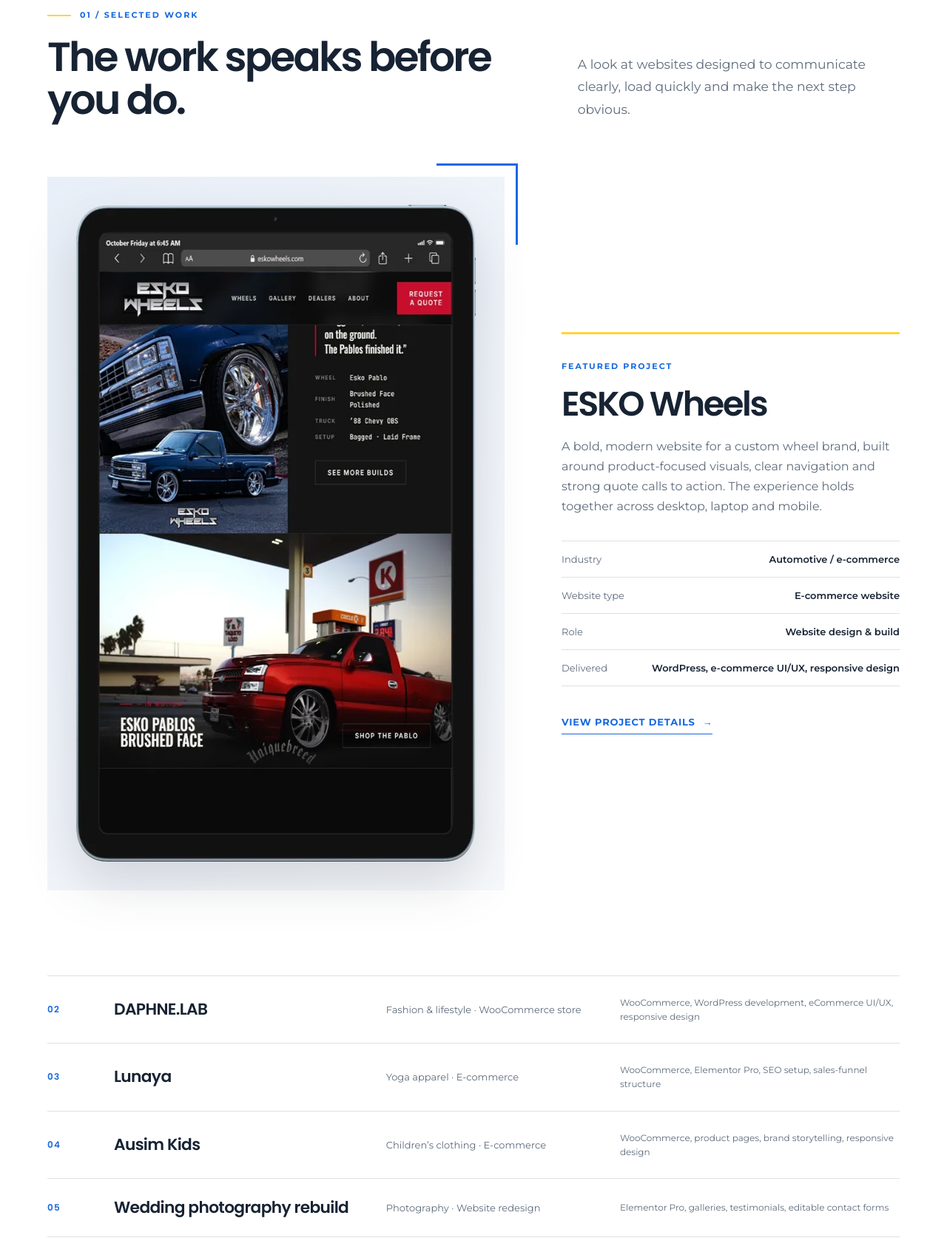
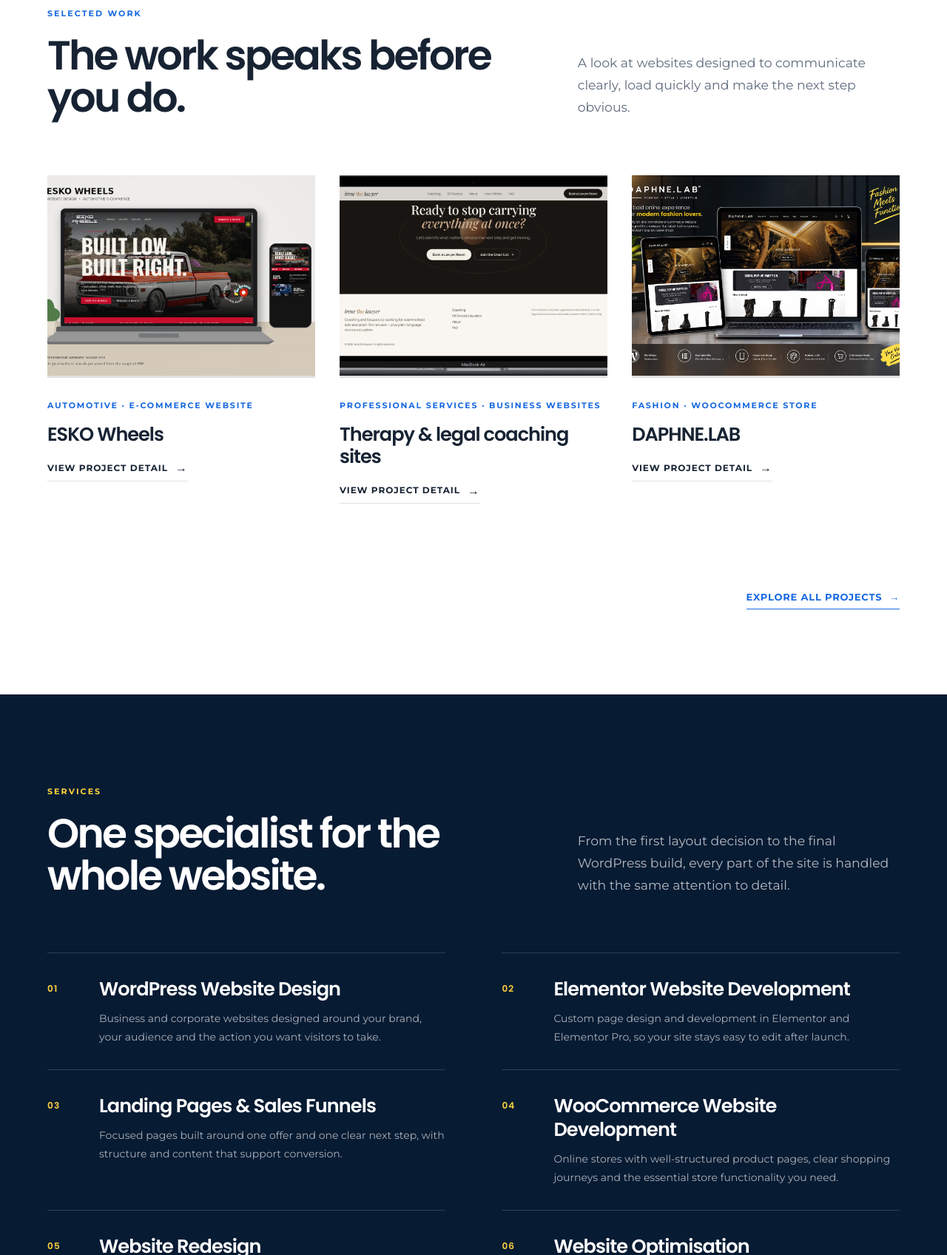
Before and after one commit to Htechdigitalconcept/htech, a plain HTML site: page index.html in a window 1280 px wide. Shown: the part 1103-2800 px from the top of the page at 74% size. Drawn offline with Linux system fonts and the light colour scheme.

Commit message:
Replace home work section with portfolio grid and remove decorative section accents
Co-authored-by: arena-agent <297053741+arena-agent@users.noreply.github.com>

```diff
--- a/assets/css/style.css
+++ b/assets/css/style.css
@@ -34,7 +34,6 @@ ol,ul{padding:0;list-style:none}
 
 /* Type */
 .eyebrow{display:inline-flex;align-items:center;gap:12px;font-size:11px;line-height:1.4;font-weight:700;letter-spacing:.19em;text-transform:uppercase;color:var(--blue)}
-.eyebrow::before{content:"";width:32px;height:2px;background:var(--yellow);flex:none}
 .eyebrow--light{color:var(--yellow)}
 .display{font-family:var(--head);font-weight:600;letter-spacing:-.055em;line-height:.98}
 .section-title{font:600 clamp(36px,4.3vw,62px)/1.04 var(--head);letter-spacing:-.05em}
@@ -93,7 +92,6 @@ ol,ul{padding:0;list-style:none}
 
 /* Home hero */
 .hero{position:relative;overflow:hidden;background:var(--navy);color:var(--white);padding:clamp(150px,16vw,200px) 0 clamp(70px,8vw,110px)}
-.hero::before{content:"";position:absolute;inset:0;background-image:linear-gradient(rgba(255,255,255,.045) 1px,transparent 1px),linear-gradient(90deg,rgba(255,255,255,.045) 1px,transparent 1px);background-size:76px 76px;mask-image:linear-gradient(120deg,rgba(0,0,0,.65),transparent 70%);pointer-events:none}
 .hero::after{content:"";position:absolute;width:520px;height:520px;right:-170px;top:-220px;border-radius:50%;background:radial-gradient(circle,rgba(23,105,224,.34),transparent 68%);pointer-events:none}
 .hero__grid{position:relative;display:grid;grid-template-columns:1.02fr .98fr;gap:clamp(46px,6vw,96px);align-items:center}
 .hero h1{font:600 clamp(48px,6vw,88px)/.97 var(--head);letter-spacing:-.06em;margin:26px 0 28px;max-width:11em}
@@ -101,10 +99,8 @@ ol,ul{padding:0;list-style:none}
 .hero__lede{max-width:36em;font-size:clamp(16px,1.25vw,19px);line-height:1.75;color:rgba(255,255,255,.74)}
 .hero__actions{display:flex;flex-wrap:wrap;gap:14px;margin-top:38px}
 .hero__note{display:flex;align-items:center;gap:12px;margin-top:36px;font-size:12px;letter-spacing:.05em;color:rgba(255,255,255,.54)}
-.hero__note::before{content:"";width:24px;height:1px;background:var(--yellow)}
 .showcase{position:relative;padding:0 0 34px}
 .showcase__main{position:relative;background:#EDF0F5;padding:12px;box-shadow:0 45px 80px -35px rgba(0,0,0,.85)}
-.showcase__main::before{content:"";position:absolute;left:-14px;top:-14px;width:74px;height:74px;border-left:3px solid var(--yellow);border-top:3px solid var(--yellow)}
 .showcase__main img{width:100%;height:auto}
 .showcase__mini{position:absolute;right:-4%;bottom:0;width:32%;background:var(--white);padding:8px;box-shadow:0 26px 50px -18px rgba(0,0,0,.75);transform:rotate(2.5deg)}
 .showcase__mini img{width:100%;height:auto}
@@ -169,9 +165,7 @@ ol,ul{padding:0;list-style:none}
 /* Selected work */
 .feature{display:grid;grid-template-columns:1.15fr .85fr;gap:clamp(36px,6vw,90px);align-items:center}
 .feature__visual{position:relative;padding:clamp(20px,3vw,42px);background:linear-gradient(135deg,#E9EFF8,#F7F9FC)}
-.feature__visual::after{content:"";position:absolute;right:-18px;top:-18px;width:110px;height:110px;border-right:3px solid var(--blue);border-top:3px solid var(--blue)}
 .feature__visual img{width:min(100%,540px);margin-inline:auto;filter:drop-shadow(0 28px 34px rgba(23,35,51,.16))}
-.feature__body{border-top:3px solid var(--yellow);padding-top:28px}
 .feature__tag{font-size:11px;font-weight:700;letter-spacing:.18em;text-transform:uppercase;color:var(--blue)}
 .feature__body h3{font:600 clamp(34px,3.6vw,52px)/1.05 var(--head);letter-spacing:-.05em;margin:14px 0 20px}
 .feature__body p{color:var(--muted);max-width:34em}
@@ -244,7 +238,6 @@ ol,ul{padding:0;list-style:none}
 .about-preview h2{font:600 clamp(36px,4vw,56px)/1.05 var(--head);letter-spacing:-.05em;margin-bottom:24px}
 .about-preview p{color:var(--muted);max-width:36em;margin-bottom:32px}
 .portrait-frame{position:relative;aspect-ratio:2/3;display:grid;place-items:center;overflow:hidden;background:var(--navy)}
-.portrait-frame::after{content:"";position:absolute;inset:16px;border:1px solid rgba(255,255,255,.18);z-index:3;pointer-events:none}
 .portrait-frame img{position:absolute;inset:0;width:100%;height:100%;object-fit:cover;object-position:center top;z-index:2}
 
 /* Final CTA + footer */
@@ -264,7 +257,6 @@ ol,ul{padding:0;list-style:none}
 
 /* Interior page heroes */
 .page-hero{position:relative;overflow:hidden;background:var(--navy);color:var(--white);padding:clamp(150px,16vw,200px) 0 clamp(70px,8vw,110px)}
-.page-hero::before{content:"";position:absolute;inset:0;background-image:linear-gradient(rgba(255,255,255,.04) 1px,transparent 1px),linear-gradient(90deg,rgba(255,255,255,.04) 1px,transparent 1px);background-size:76px 76px;mask-image:linear-gradient(120deg,rgba(0,0,0,.7),transparent 70%);pointer-events:none}
 .page-hero .wrap{position:relative}
 .page-hero h1{font:600 clamp(52px,7vw,102px)/.96 var(--head);letter-spacing:-.06em;max-width:12em;margin:22px 0 26px}
 .page-hero .lede{max-width:44em;color:rgba(255,255,255,.72)}
@@ -387,7 +379,6 @@ body.gallery-open{overflow:hidden}
   .hero h1{font-size:clamp(44px,12vw,64px)}
   .hero__actions .btn{width:100%}
   .showcase__main{padding:7px}
-  .showcase__main::before{width:44px;height:44px}
   .showcase__mini{width:38%;padding:5px}
   .showcase__caption{position:static;margin-top:20px}
   .proof__grid{grid-template-columns:1fr 1fr}
--- a/index.html
+++ b/index.html
@@ -86,62 +86,57 @@
     <div class="wrap">
       <div class="sec-head">
         <div class="reveal">
-          <span class="eyebrow">01 / Selected work</span>
+          <span class="eyebrow">Selected work</span>
           <h2 class="section-title">The work speaks before you do.</h2>
         </div>
         <p class="lede reveal d-100">A look at websites designed to communicate clearly, load quickly and make the next step obvious.</p>
       </div>
 
-      <article class="feature">
-        <div class="feature__visual reveal">
-          <img src="images/esko-wheels-tablet.webp" alt="ESKO Wheels website shown on a tablet, with product stories and quote calls to action" width="640" height="888" loading="lazy">
-        </div>
-        <div class="feature__body reveal d-120">
-          <span class="feature__tag">Featured project</span>
-          <h3>ESKO Wheels</h3>
-          <p>A bold, modern website for a custom wheel brand, built around product-focused visuals, clear navigation and strong quote calls to action. The experience holds together across desktop, laptop and mobile.</p>
-          <ul class="meta-list">
-            <li><span>Industry</span><span>Automotive / e-commerce</span></li>
-            <li><span>Website type</span><span>E-commerce website</span></li>
-            <li><span>Role</span><span>Website design &amp; build</span></li>
-            <li><span>Delivered</span><span>WordPress, e-commerce UI/UX, responsive design</span></li>
-          </ul>
-          <a class="text-link" href="projects/esko-wheels.html">View project details <span aria-hidden="true">→</span></a>
-        </div>
-      </article>
+      <div class="portfolio-grid">
+        <article class="portfolio-card reveal d-80">
+          <a class="portfolio-card__link" href="projects/esko-wheels.html" aria-label="Open overview: ESKO Wheels" data-project-open data-project-title="ESKO Wheels" data-project-category="Automotive · E-commerce website" data-project-summary="A product-led website for a custom wheel brand, designed to make the range easy to explore and the quote request impossible to miss." data-project-services="WordPress|e-commerce UI/UX|responsive design" data-project-image="images/esko-wheels-showcase.webp" data-project-page="projects/esko-wheels.html">
+            <div class="portfolio-card__media">
+              <img class="portfolio-card__img portfolio-card__img--first" src="images/esko-wheels-showcase.webp" alt="ESKO Wheels website shown on a laptop and phone" width="1500" height="1000" loading="lazy" decoding="async">
+              <img class="portfolio-card__img portfolio-card__img--second" src="images/esko/esko-built-by-the-cult.webp" alt="" aria-hidden="true" loading="lazy" decoding="async">
+              <span class="portfolio-card__hint" aria-hidden="true">Another screen</span>
+            </div>
+            <div class="portfolio-card__body">
+              <span class="portfolio-card__cat">Automotive &middot; E-commerce website</span>
+              <h2>ESKO Wheels</h2>
+              <span class="portfolio-card__cta">View project detail <span aria-hidden="true">→</span></span>
+            </div>
+          </a>
+        </article>
+        <article class="portfolio-card reveal d-160">
+          <a class="portfolio-card__link" href="projects/therapy-legal.html" aria-label="Open overview: Therapy &amp; legal coaching sites" data-project-open data-project-title="Therapy &amp; legal coaching sites" data-project-category="Professional services · Business websites" data-project-summary="Calm, trustworthy service websites with clear booking calls to action, structured service pages and mobile-first layouts." data-project-services="WordPress|Elementor Pro|service-page structure|booking calls to action" data-project-image="images/legal/legal-hero-cta.webp" data-project-page="projects/therapy-legal.html">
+            <div class="portfolio-card__media">
+              <img class="portfolio-card__img portfolio-card__img--first" src="images/legal/legal-hero-cta.webp" alt="Therapy and legal coaching website with a clear booking call to action" width="1500" height="1000" loading="lazy" decoding="async">
+              <img class="portfolio-card__img portfolio-card__img--second" src="images/legal/legal-before-after.webp" alt="" aria-hidden="true" loading="lazy" decoding="async">
+              <span class="portfolio-card__hint" aria-hidden="true">Another screen</span>
+            </div>
+            <div class="portfolio-card__body">
+              <span class="portfolio-card__cat">Professional services &middot; Business websites</span>
+              <h2>Therapy &amp; legal coaching sites</h2>
+              <span class="portfolio-card__cta">View project detail <span aria-hidden="true">→</span></span>
+            </div>
+          </a>
+        </article>
+        <article class="portfolio-card reveal d-240">
+          <a class="portfolio-card__link" href="projects/daphne-lab.html" aria-label="Open overview: DAPHNE.LAB" data-project-open data-project-title="DAPHNE.LAB" data-project-category="Fashion · WooCommerce store" data-project-summary="A fashion-focused eCommerce website showcasing footwear, apparel, accessories and curated collections through editorial imagery and clean product grids." data-project-services="WooCommerce|WordPress e-Commerce|store management|responsive design" data-project-image="images/daphne/daphne-showcase.webp" data-project-page="projects/daphne-lab.html">
+            <div class="portfolio-card__media">
+              <img class="portfolio-card__img portfolio-card__img--first" src="images/daphne/daphne-showcase.webp" alt="DAPHNE.LAB fashion store shown across desktop, tablet and mobile" width="1500" height="1000" loading="lazy" decoding="async">
+              <img class="portfolio-card__img portfolio-card__img--second" src="images/daphne/daphne-bags-category.webp" alt="" aria-hidden="true" loading="lazy" decoding="async">
+              <span class="portfolio-card__hint" aria-hidden="true">Another screen</span>
+            </div>
+            <div class="portfolio-card__body">
+              <span class="portfolio-card__cat">Fashion &middot; WooCommerce store</span>
+              <h2>DAPHNE.LAB</h2>
+              <span class="portfolio-card__cta">View project detail <span aria-hidden="true">→</span></span>
+            </div>
+          </a>
+        </article>
+      </div>
 
-      <div class="project-list reveal">
-        <div class="project-row">
-          <span class="project-row__num">02</span>
-          <h3><a href="projects/daphne-lab.html">DAPHNE.LAB</a></h3>
-          <span class="project-row__cat">Fashion &amp; lifestyle &middot; WooCommerce store</span>
-          <span class="project-row__svc">WooCommerce, WordPress development, eCommerce UI/UX, responsive design</span>
-        </div>
-        <div class="project-row">
-          <span class="project-row__num">03</span>
-          <h3><a href="projects/lunaya.html">Lunaya</a></h3>
-          <span class="project-row__cat">Yoga apparel &middot; E-commerce</span>
-          <span class="project-row__svc">WooCommerce, Elementor Pro, SEO setup, sales-funnel structure</span>
-        </div>
-        <div class="project-row">
-          <span class="project-row__num">04</span>
-          <h3><a href="projects/ausim-kids.html">Ausim Kids</a></h3>
-          <span class="project-row__cat">Children&rsquo;s clothing &middot; E-commerce</span>
-          <span class="project-row__svc">WooCommerce, product pages, brand storytelling, responsive design</span>
-        </div>
-        <div class="project-row">
-          <span class="project-row__num">05</span>
-          <h3><a href="projects/wedding-photography.html">Wedding photography rebuild</a></h3>
-          <span class="project-row__cat">Photography &middot; Website redesign</span>
-          <span class="project-row__svc">Elementor Pro, galleries, testimonials, editable contact forms</span>
-        </div>
-        <div class="project-row">
-          <span class="project-row__num">06</span>
-          <h3><a href="projects/therapy-legal.html">Therapy &amp; legal coaching sites</a></h3>
-          <span class="project-row__cat">Professional services &middot; Business websites</span>
-          <span class="project-row__svc">WordPress, service-page structure, clear booking calls to action</span>
-        </div>
-      </div>
       <div class="work-foot reveal"><a class="text-link" href="portfolio.html">Explore all projects <span aria-hidden="true">→</span></a></div>
     </div>
   </section>
@@ -150,7 +145,7 @@
     <div class="wrap">
       <div class="sec-head">
         <div class="reveal">
-          <span class="eyebrow eyebrow--light">02 / Services</span>
+          <span class="eyebrow eyebrow--light">Services</span>
           <h2 class="section-title">One specialist for the whole website.</h2>
         </div>
         <p class="lede text-light reveal d-100">From the first layout decision to the final WordPress build, every part of the site is handled with the same attention to detail.</p>
@@ -169,7 +164,7 @@
   <section class="section section--white" id="approach">
     <div class="wrap approach">
       <div class="reveal">
-        <span class="eyebrow">03 / Approach</span>
+        <span class="eyebrow">Approach</span>
         <h2 class="approach__statement mt-20">Design decisions made for your business.<span></span>A website should do more than look good. It should make your offer easy to understand and easy to act on.</h2>
         <p class="approach__note">The details below are the ones that make the difference between a site that simply exists and one that supports the business behind it.</p>
       </div>
@@ -188,7 +183,7 @@
     <div class="wrap">
       <div class="sec-head">
         <div class="reveal">
-          <span class="eyebrow">04 / Process</span>
+          <span class="eyebrow">Process</span>
           <h2 class="section-title">A clear path from first conversation to launch.</h2>
         </div>
         <p class="lede reveal d-100">A simple, transparent workflow so you always know what is happening and what comes next.</p>
@@ -207,7 +202,7 @@
   <section class="section section--white" id="about">
     <div class="wrap about-preview">
       <div class="reveal">
-        <span class="eyebrow">05 / About</span>
+        <span class="eyebrow">About</span>
         <h2 class="mt-20">Meet the designer behind the work.</h2>
         <p>I&rsquo;m Ademola Habeeb, a website designer and WordPress developer with over 6 years of experience and more than 30 websites delivered. I work with businesses of different sizes and industries, both locally and internationally, on websites that are clear, reliable and built to support growth.</p>
         <a class="text-link" href="about.html">More about me <span aria-hidden="true">→</span></a>
@@ -229,6 +224,24 @@
 
 </main>
 
+<dialog class="project-dialog" id="project-dialog" aria-labelledby="project-dialog-title">
+  <div class="project-dialog__inner">
+    <button class="project-dialog__close" type="button" data-dialog-close aria-label="Close project overview">&times;</button>
+    <div class="project-dialog__media" data-dialog-media><img src="images/esko-wheels-showcase.webp" alt="" data-dialog-image></div>
+    <div class="project-dialog__body">
+      <span class="project-dialog__cat" data-dialog-category></span>
+      <h2 id="project-dialog-title" data-dialog-title>Project overview</h2>
+      <p class="project-dialog__summary" data-dialog-summary></p>
+      <ul class="meta-list" data-dialog-services></ul>
+      <div class="project-dialog__actions">
+        <a class="btn btn--blue" href="portfolio.html" data-dialog-page>View full project page <span class="btn__arrow" aria-hidden="true">→</span></a>
+        <a class="text-link" href="contact.html">Start a similar project <span aria-hidden="true">→</span></a>
+      </div>
+    </div>
+  </div>
+</dialog>
+
+
 <footer class="footer">
   <div class="wrap">
     <div class="footer__grid">
```
